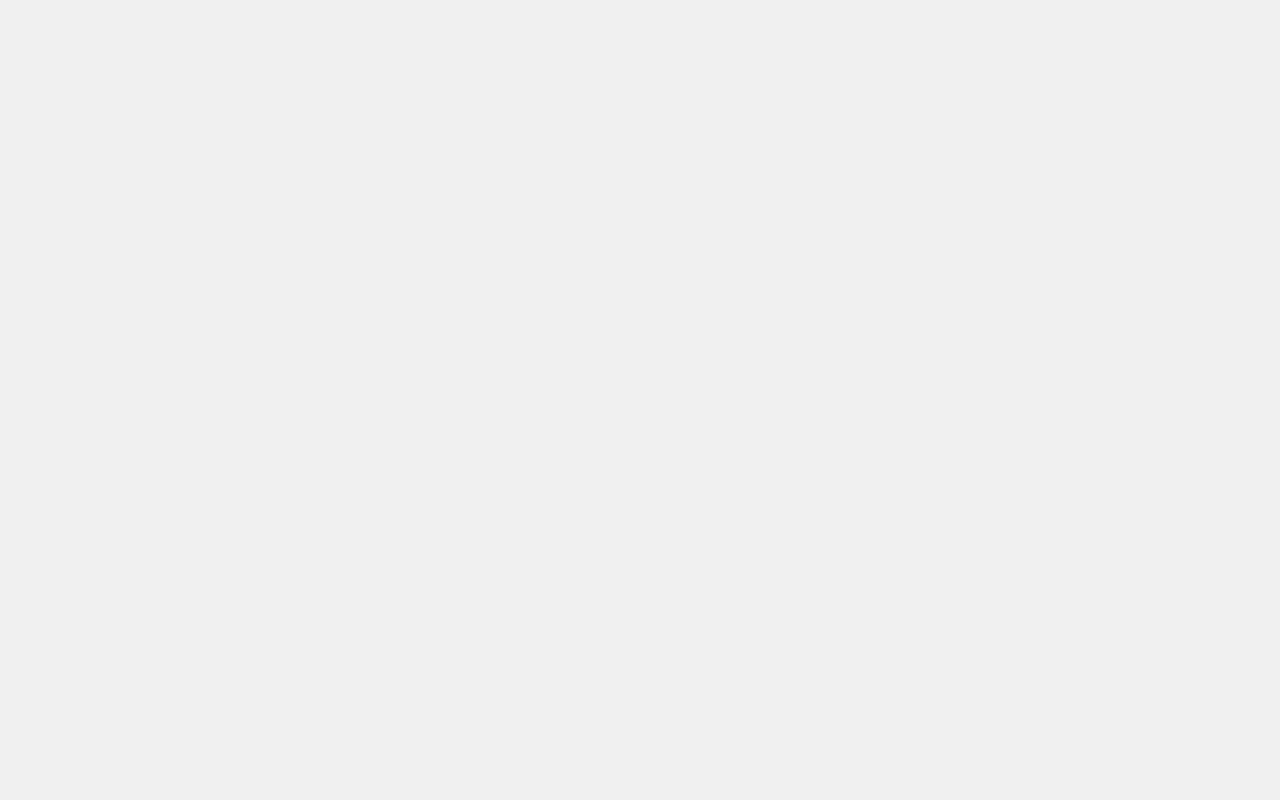
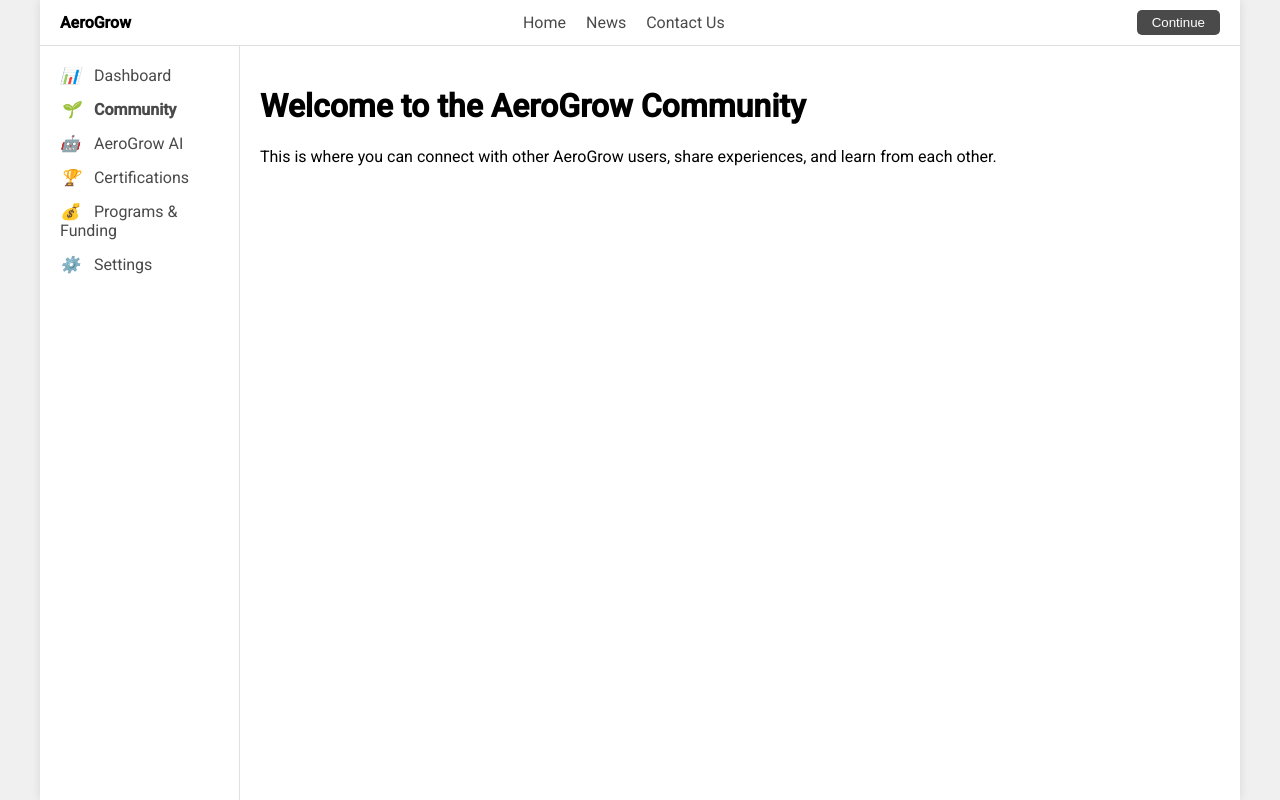
Before and after one commit to laniubisi/AeroGrow, a Flask app: page /community in a window 1280 px wide. Before the commit the page is empty. Run offline with Flask 3, Linux system fonts and the light colour scheme.

Commit message:
Community and AI page

```diff
--- a/app.py
+++ b/app.py
@@ -1,6 +1,6 @@
 from flask import Flask, render_template
 
-app = Flask(__name__, static_url_path='/static')
+app = Flask(__name__)
 
 @app.route('/')
 def home():
--- a/static/css/style.css
+++ b/static/css/style.css
@@ -14,18 +14,7 @@ body {
     max-width: 1200px;
     margin: 0 auto;
     box-shadow: 0 0 10px rgba(0,0,0,0.1);
-}
 
-header {
-    grid-column: 1 / -1;
-    background-color: #f0f0f0;
-    padding: 10px 20px;
-}
-
-h1 {
-    margin: 0;
-    font-size: 18px;
-    color: #666;
 }
 
 nav {
@@ -53,7 +42,12 @@ nav ul li {
     cursor: pointer;
 }
 
-nav ul li.active {
+nav ul li a {
+    color: #4a4a4a;  /* Dark grey color */
+    text-decoration: none;
+}
+
+nav ul li.active a {
     font-weight: bold;
     border-bottom: 2px solid #000;
 }
@@ -86,7 +80,12 @@ aside ul li {
     cursor: pointer;
 }
 
-aside ul li.active {
+aside ul li a {
+    color: #4a4a4a;  /* Dark grey color */
+    text-decoration: none;
+}
+
+aside ul li.active a {
     font-weight: bold;
 }
 
--- a/templates/Community.html
+++ b/templates/Community.html
@@ -3,7 +3,36 @@
 <head>
     <meta charset="UTF-8">
     <meta name="viewport" content="width=device-width, initial-scale=1.0">
-    <title>AeroGrow - Home</title>
+    <title>AeroGrow - Community</title>
     <link rel="stylesheet" href="{{ url_for('static', filename='css/style.css') }}">
     <link href="https://fonts.googleapis.com/css2?family=Roboto:wght@300;400;500&display=swap" rel="stylesheet">
 </head>
+<body>
+    <div class="container">
+        <nav>
+            <div class="logo">AeroGrow</div>
+            <ul class="nav-links">
+                <li><a href="{{ url_for('home') }}">Home</a></li>
+                <li><a href="#">News</a></li>
+                <li><a href="#">Contact Us</a></li>
+            </ul>
+            <button class="continue-btn">Continue</button>
+        </nav>
+        <aside>
+            <ul>
+                <li><a href="{{ url_for('home') }}"><i class="icon">📊</i> Dashboard</a></li>
+                <li class="active"><a href="{{ url_for('community') }}"><i class="icon">🌱</i> Community</a></li>
+                <li><a href="#"><i class="icon">🤖</i> AeroGrow AI</a></li>
+                <li><a href="#"><i class="icon">🏆</i> Certifications</a></li>
+                <li><a href="#"><i class="icon">💰</i> Programs & Funding</a></li>
+                <li><a href="#"><i class="icon">⚙️</i> Settings</a></li>
+            </ul>
+        </aside>
+        <main>
+            <h1>Welcome to the AeroGrow Community</h1>
+            <p>This is where you can connect with other AeroGrow users, share experiences, and learn from each other.</p>
+            <!-- Add more community content here -->
+        </main>
+    </div>
+</body>
+</html>
```
Also changed, not shown: templates/index.html (+4 -7 lines), templates/ai.html (added), 1 other file.
